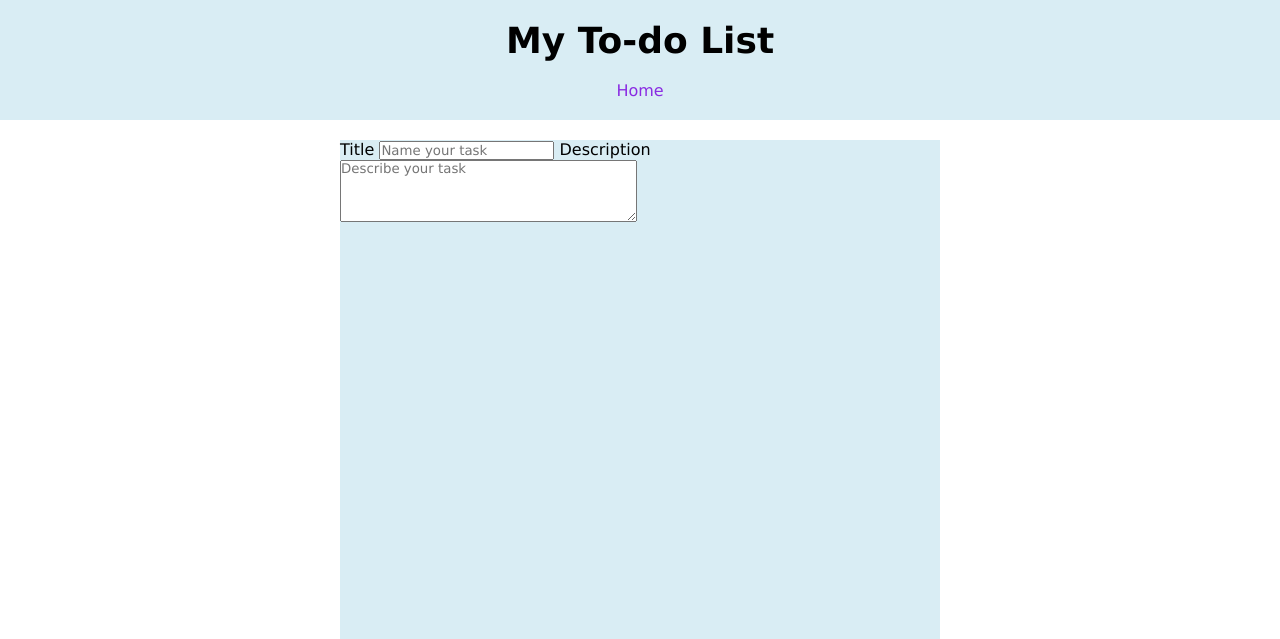
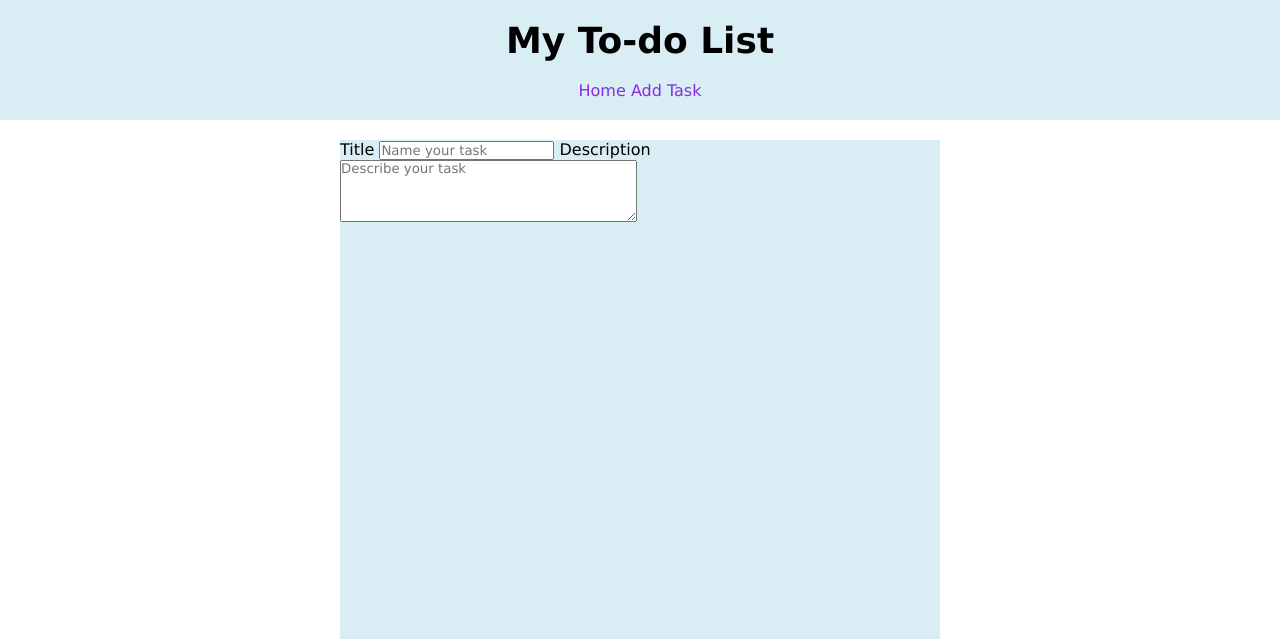
Before and after one commit to gok2001/to-do-list, a Django app: page /add-task/ in a window 1280 px wide. Shown: the top 639 px of the page. Run offline with Django 5.2, Linux system fonts and the light colour scheme.

Commit message:
Adicionei um botão no arquivo base que redireciona para o formulário

```diff
--- a/templates/tasks/base.html
+++ b/templates/tasks/base.html
@@ -13,6 +13,7 @@
         <h1>My To-do List</h1>
         <nav>
             <a href="#">Home</a>
+            <a href="{% url "tasks:add_task" %}">Add Task</a>
         </nav>
     </header>
 
```
